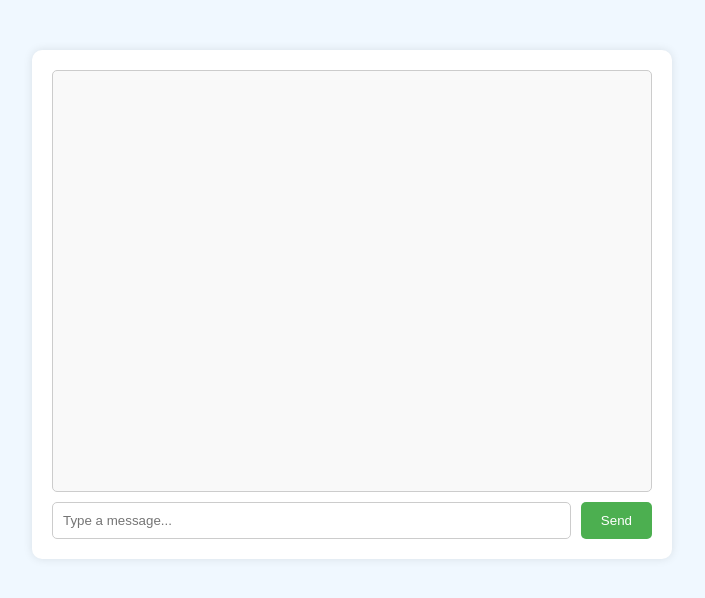
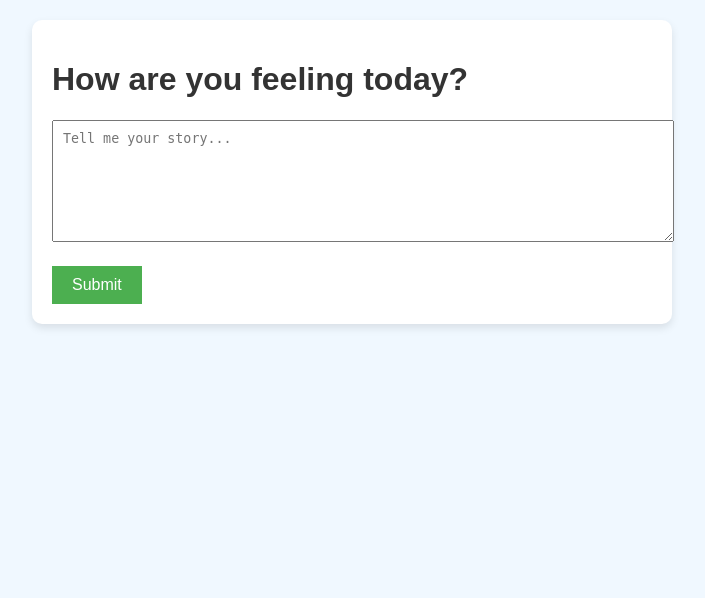
Before and after one commit to monowarz/mental-health-bot, a Flask app: page / in a window 1280 px wide. Shown: the top 598 px of the page, without its empty margins (288-993 px from the left). Run offline with Flask 3, Linux system fonts and the light colour scheme.

Commit message:
Update index.html

```diff
--- a/templates/index.html
+++ b/templates/index.html
@@ -1,112 +1,50 @@
-<!-- index.html -->
 <!DOCTYPE html>
 <html lang="en">
 <head>
     <meta charset="UTF-8">
     <meta name="viewport" content="width=device-width, initial-scale=1.0">
-    <title>Mental Health Chatbot</title>
+    <title>Mental Health Bot</title>
     <style>
         body {
             font-family: Arial, sans-serif;
+            background-color: #f0f8ff;
             margin: 0;
-            padding: 0;
-            background: #f0f8ff;
+            padding: 20px;
         }
-        .chat-container {
-            width: 80%;
+        .container {
             max-width: 600px;
-            margin: 50px auto;
+            margin: 0 auto;
+            background: #fff;
             padding: 20px;
-            background: #fff;
             border-radius: 10px;
-            box-shadow: 0 0 10px rgba(0, 0, 0, 0.1);
+            box-shadow: 0 4px 8px rgba(0, 0, 0, 0.1);
         }
-        .messages {
-            height: 400px;
-            overflow-y: auto;
-            margin-bottom: 10px;
+        h1 {
+            color: #333;
+        }
+        textarea {
+            width: 100%;
+            height: 100px;
             padding: 10px;
-            border: 1px solid #ccc;
-            border-radius: 5px;
-            background: #f9f9f9;
+            margin-bottom: 20px;
         }
-        .messages .user, .messages .bot {
-            padding: 10px;
-            margin-bottom: 10px;
-            border-radius: 5px;
-        }
-        .messages .user {
-            background: #d1e7dd;
-            text-align: right;
-        }
-        .messages .bot {
-            background: #e2e3e5;
-            text-align: left;
-        }
-        .input-box {
-            display: flex;
-            gap: 10px;
-        }
-        .input-box input[type="text"] {
-            width: 100%;
-            padding: 10px;
-            border: 1px solid #ccc;
-            border-radius: 5px;
-        }
-        .input-box button {
+        button {
             padding: 10px 20px;
+            background-color: #4CAF50;
+            color: white;
             border: none;
-            background: #4CAF50;
-            color: #fff;
-            border-radius: 5px;
             cursor: pointer;
+            font-size: 16px;
         }
     </style>
 </head>
 <body>
-    <div class="chat-container">
-        <div class="messages" id="message-box">
-        </div>
-        <div class="input-box">
-            <input type="text" id="msg" placeholder="Type a message...">
-            <button onclick="sendMessage()">Send</button>
-        </div>
+    <div class="container">
+        <h1>How are you feeling today?</h1>
+        <form action="/" method="POST">
+            <textarea name="user_story" placeholder="Tell me your story..."></textarea>
+            <button type="submit">Submit</button>
+        </form>
     </div>
-
-    <script>
-        function sendMessage() {
-            var userMessage = document.getElementById("msg").value;
-            if (userMessage.trim() === "") return;
-
-            // Append user message to the message box
-            const messageBox = document.getElementById("message-box");
-            messageBox.innerHTML += `<div class="user">${userMessage}</div>`;
-            document.getElementById("msg").value = "";
-
-            // Send the message to the backend
-            fetch("/get", {
-                method: "POST",
-                headers: {
-                    "Content-Type": "application/x-www-form-urlencoded",
-                },
-                body: `msg=${userMessage}`,
-            })
-                .then((response) => response.json())
-                .then((data) => {
-                    // Append bot response to the message box
-                    messageBox.innerHTML += `<div class="bot">${data.response}</div>`;
-
-                    // If a resource is provided, append it as well
-                    if (data.resource) {
-                        messageBox.innerHTML += `<div class="bot">
-                            Here's a resource that may help:
-                            <a href="${data.resource.url}" target="_blank">${data.resource.title}</a>
-                        </div>`;
-                    }
-
-                    messageBox.scrollTop = messageBox.scrollHeight; // Scroll to the bottom
-                });
-        }
-    </script>
 </body>
 </html>
```
